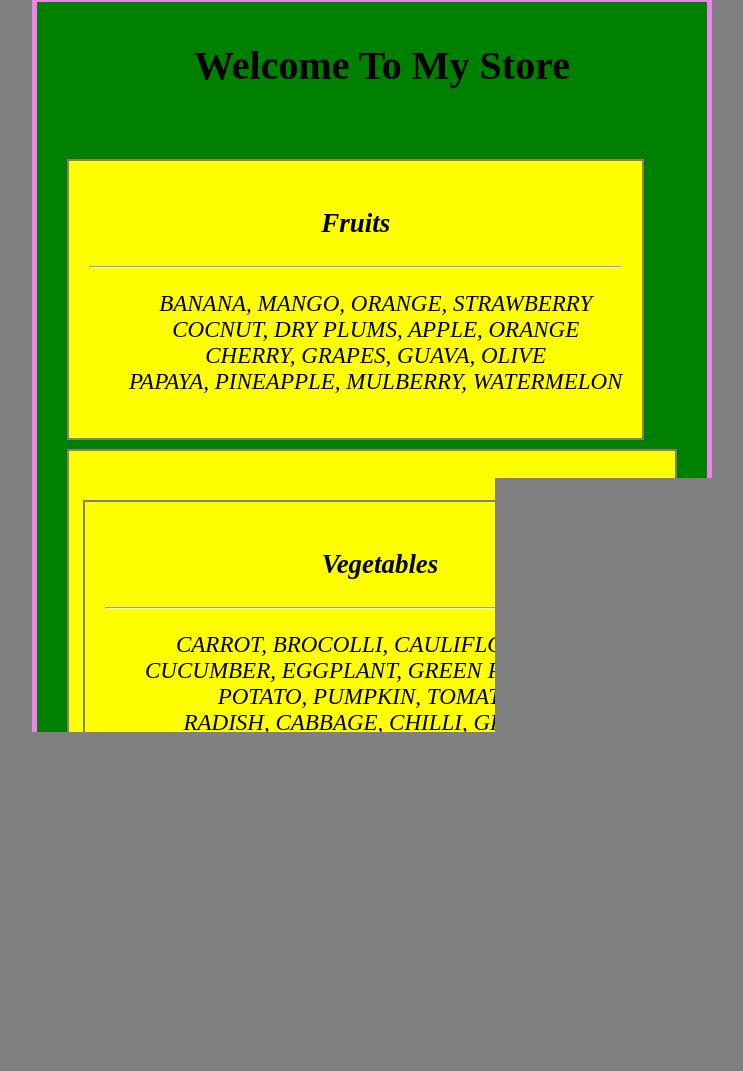
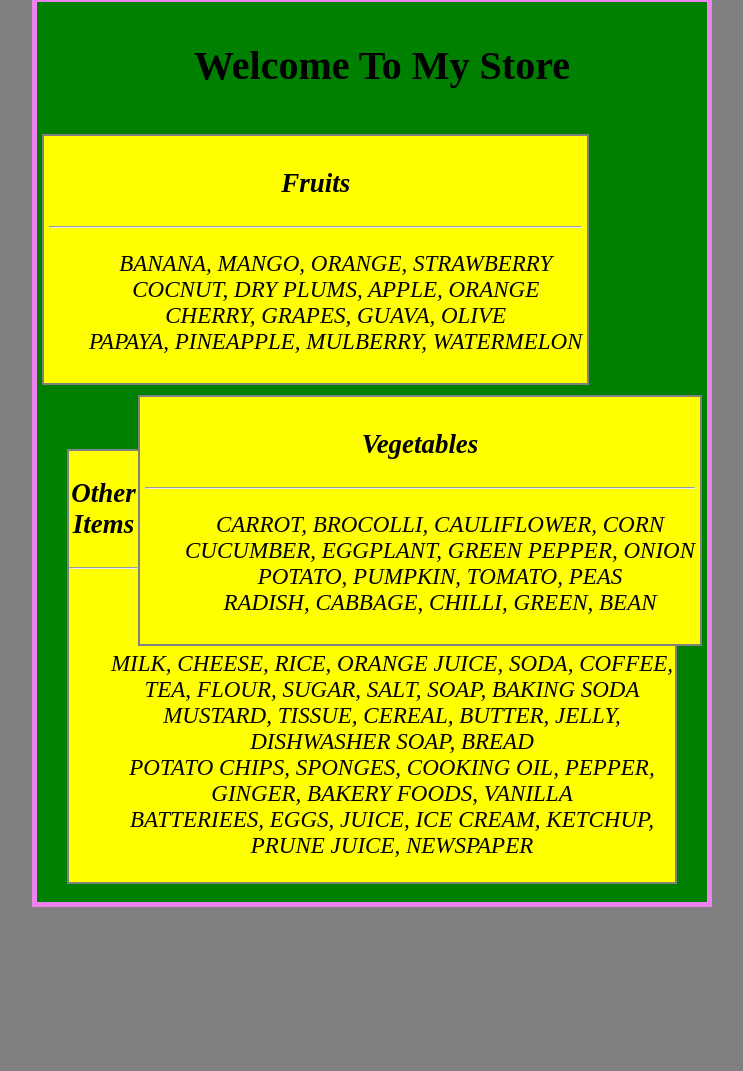
Before and after one commit to Piyu2912/CSSass3, a plain HTML site: page index.html in a window 1280 px wide. Shown: the part 1047-2118 px from the top of the page, without its empty margins (268-1011 px from the left). After the commit the page ends 1954 px from the top, so only its background shows below. Drawn offline with Linux system fonts and the light colour scheme.

Commit message:
Final Changes

```diff
--- a/style.css
+++ b/style.css
@@ -115,15 +115,18 @@ body {
   float: left;
   border: 2px solid grey;
   background-color: yellow;
-  margin: 30px;
-  padding: 20px;
+  width: auto;
+  margin: 5px;
+  padding: 5px;
 }
 .box2 {
   float: right;
   border: 2px solid grey;
   background-color: yellow;
-  margin: 30px;
-  padding: 20px;
+  width: auto;
+  margin: 5px;
+  margin-left: 0;
+  padding: 5px;
 }
 .other {
   font-style: italic;
```
